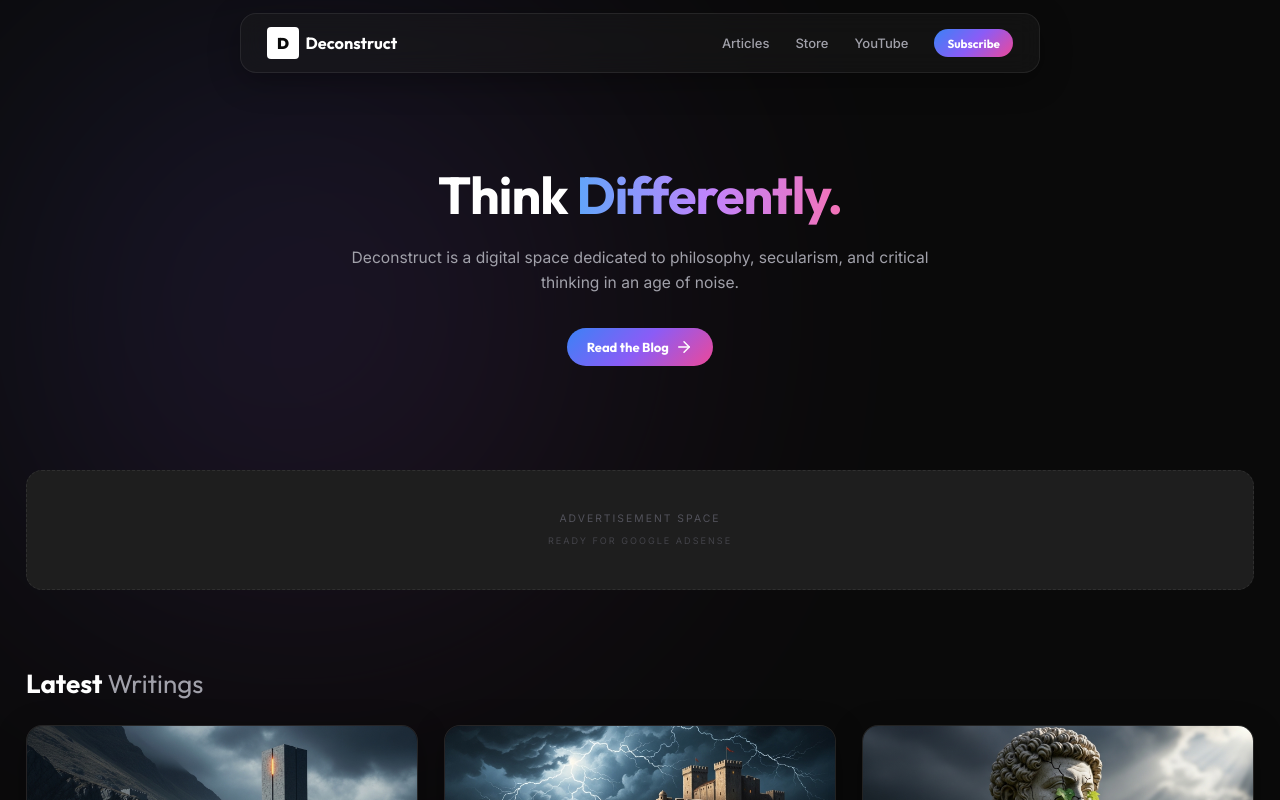
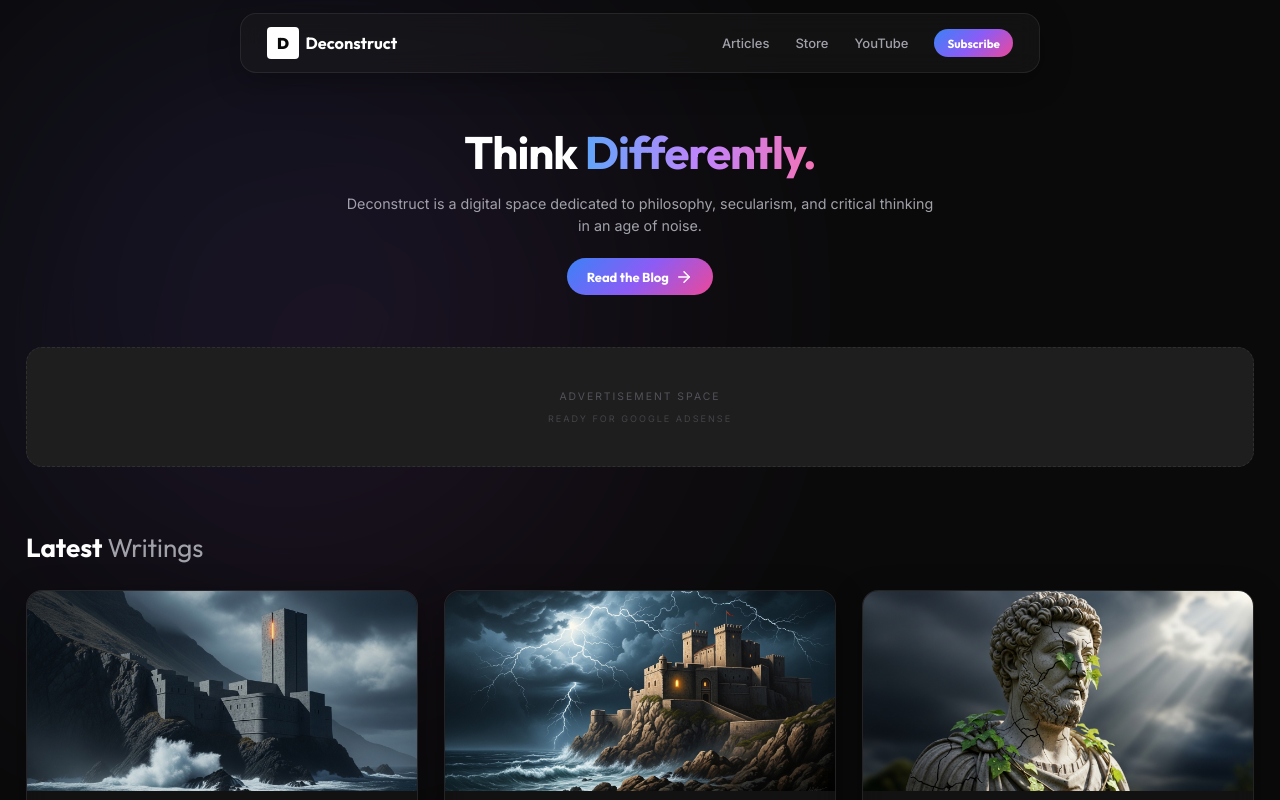
Before and after one commit to 4careers/deconstruct, a Next.js app: page / in a window 1280 px wide. Shown: the top 800 px of the page. Built offline with nearby package versions, Linux system fonts and the light colour scheme.

Commit message:
Compress Hero section padding to push content above the fold

```diff
--- a/src/app/page.js
+++ b/src/app/page.js
@@ -17,11 +17,11 @@ export default function Home() {
 
       <main>
         {/* Hero Section */}
-        <section className="container" style={{ paddingTop: '6rem', paddingBottom: '6rem', textAlign: 'center' }}>
-          <h1 style={{ fontSize: '4rem', letterSpacing: '-1px', marginBottom: '1.5rem' }}>
+        <section className="container" style={{ paddingTop: '3rem', paddingBottom: '2rem', textAlign: 'center' }}>
+          <h1 style={{ fontSize: '3.5rem', letterSpacing: '-1px', marginBottom: '1rem' }}>
             Think <span className="text-gradient">Differently.</span>
           </h1>
-          <p style={{ color: 'var(--text-secondary)', fontSize: '1.2rem', maxWidth: '600px', margin: '0 auto 2.5rem' }}>
+          <p style={{ color: 'var(--text-secondary)', fontSize: '1.1rem', maxWidth: '600px', margin: '0 auto 1.5rem' }}>
             Deconstruct is a digital space dedicated to philosophy, secularism, and critical thinking in an age of noise.
           </p>
           <div style={{ display: 'flex', gap: '1rem', justifyContent: 'center' }}>
@@ -34,7 +34,7 @@ export default function Home() {
         </section>
 
         {/* Homepage Ad Unit */}
-        <section className="container" style={{ paddingBottom: '4rem' }}>
+        <section className="container" style={{ paddingBottom: '3rem' }}>
           <AdUnit format="horizontal" id="homepage-mid-ad" />
         </section>
 
```
